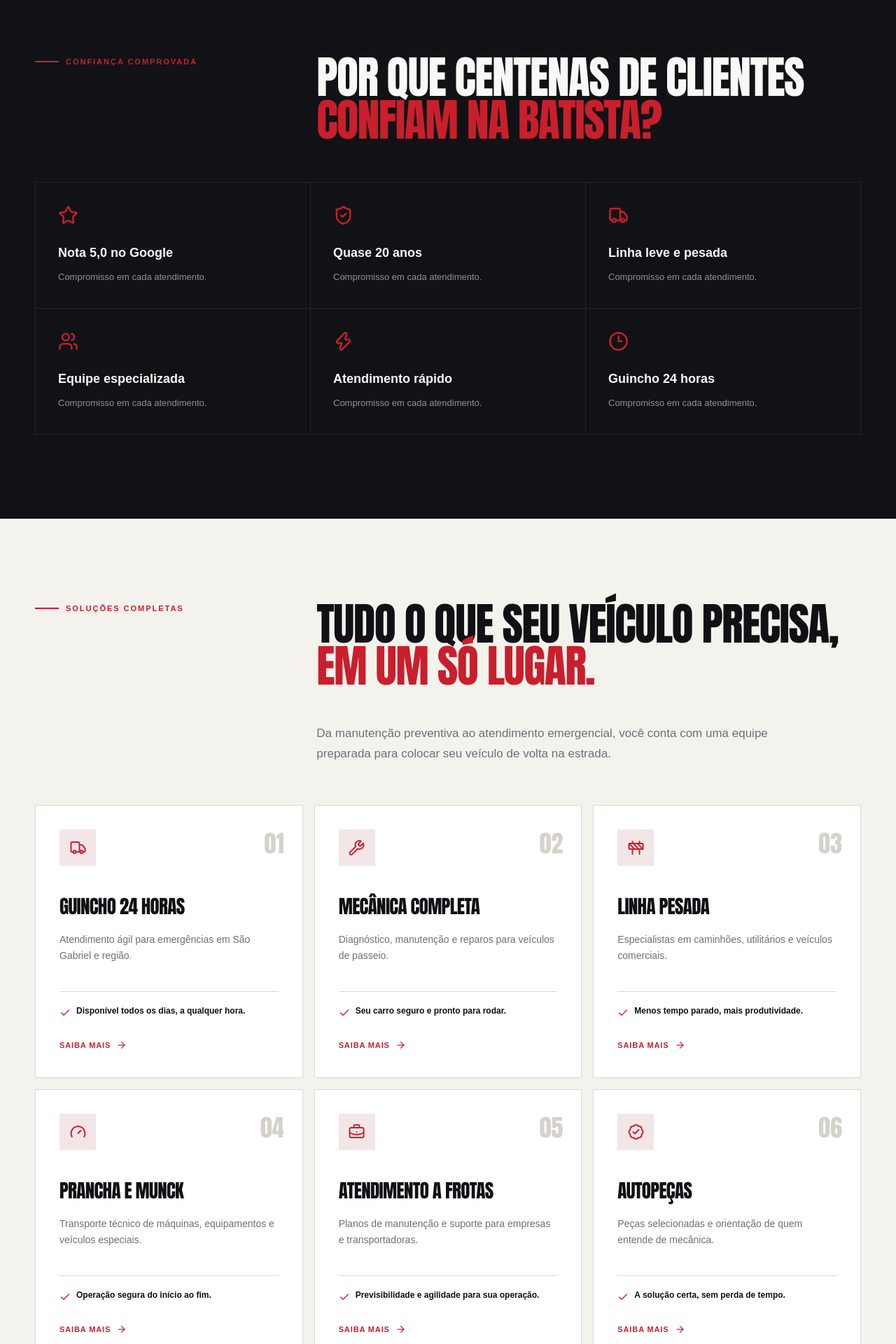
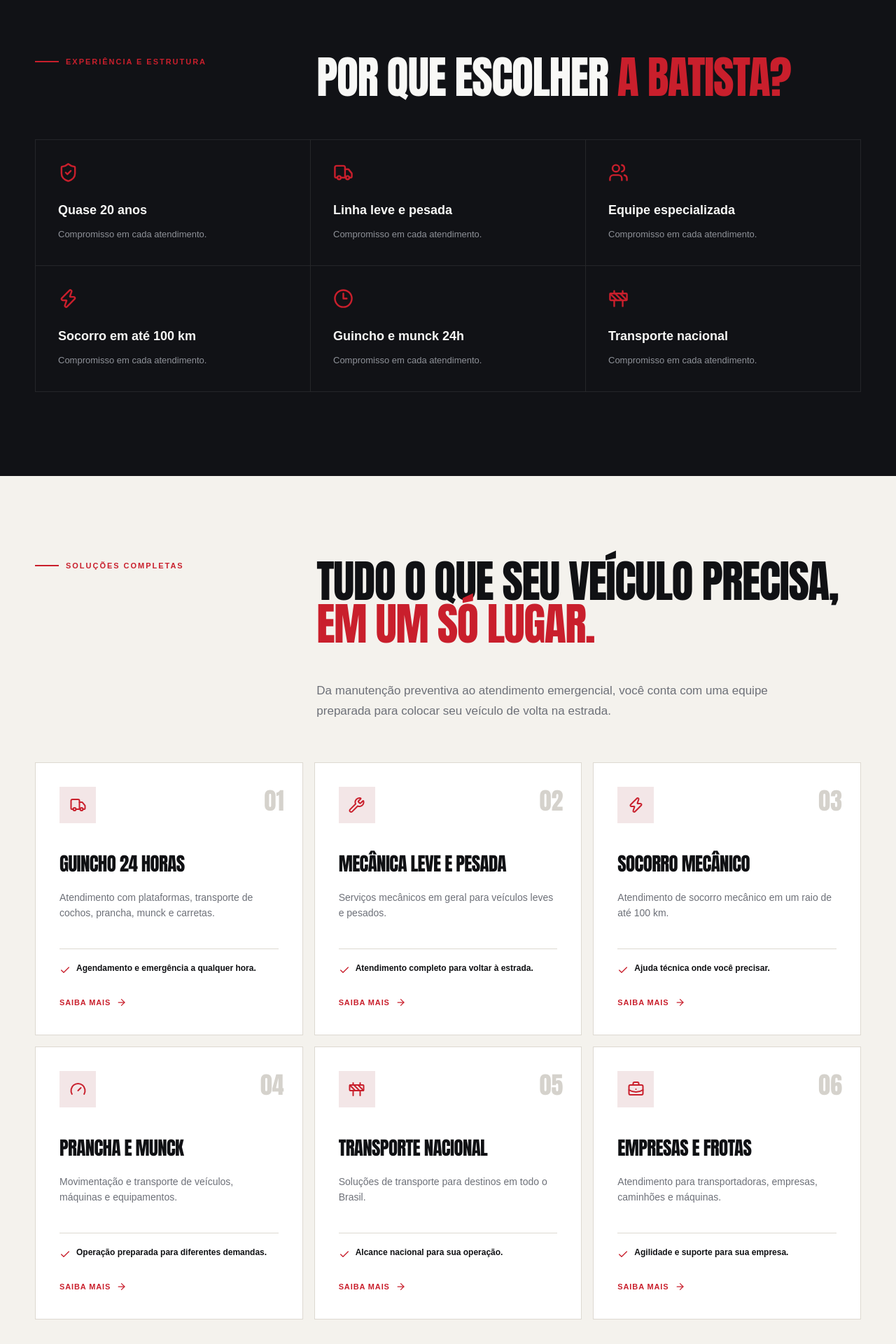
Before and after one commit to hiltonwuesleyr-ai/batista-guincho, a Next.js app: page / in a window 1280 px wide. Shown: the part 840-2760 px from the top of the page at 70% size. Built offline with nearby package versions, Linux system fonts and the light colour scheme; grey boxes are pictures that could not be loaded.

Commit message:
Atualiza dados oficiais e identidade da Batista
Atualiza contatos por setor, horários, serviços, endereço, SEO e ativos vetoriais.

```diff
--- a/app/layout.tsx
+++ b/app/layout.tsx
@@ -2,7 +2,7 @@
 import "./globals.css";
 
 const title = "Mecânica e Guinchos Batista | Guincho 24h em São Gabriel";
-const description = "Mecânica leve e pesada, guincho 24 horas, prancha, munck e atendimento para frotas em São Gabriel — RS. Quase 20 anos de experiência.";
+const description = "Mecânica leve e pesada, socorro mecânico em até 100 km, guinchos e muncks 24 horas e transporte para todo o Brasil. São Gabriel — RS.";
 
 export const metadata: Metadata = {
   metadataBase: new URL("https://batista-guinchos.vercel.app"),
@@ -16,11 +16,11 @@
 
 const schema = {
   "@context":"https://schema.org","@type":"AutoRepair","name":"Mecânica e Guinchos Batista",
-  "description":description,"telephone":"+5555999642296","foundingDate":"2007-08-22","priceRange":"$$",
-  "address":{"@type":"PostalAddress","streetAddress":"Av. Francisco Chagas, 1866 — Centro","addressLocality":"São Gabriel","addressRegion":"RS","addressCountry":"BR"},
-  "geo":{"@type":"GeoCoordinates","latitude":-30.3237506,"longitude":-54.342669},
-  "openingHours":["Mo-Fr 08:00-18:30","Sa 08:00-12:30"],"areaServed":"São Gabriel e região, RS",
-  "sameAs":["https://www.instagram.com/batista_guinchos"]
+  "description":description,"telephone":["+5555999777852","+5555999642296"],"foundingDate":"2007-08-22","priceRange":"$$",
+  "address":{"@type":"PostalAddress","streetAddress":"Av. Francisco Hermenegildo da Silva, 379 — Esplanada","postalCode":"97311-000","addressLocality":"São Gabriel","addressRegion":"RS","addressCountry":"BR"},
+  "openingHours":["Mo-Sa 08:00-12:00","Mo-Sa 14:00-18:00"],"areaServed":["São Gabriel e região, RS","Brasil"],
+  "paymentAccepted":["Dinheiro","Pix","Cartão de débito","Cartão de crédito","Boleto mediante consulta"],
+  "sameAs":["https://www.instagram.com/batista_guinchos","https://www.facebook.com/share/1cXgV8vyD5/?mibextid=wwXIfr"]
 };
 
 export default function RootLayout({children}:{children:React.ReactNode}) {
--- a/app/page.tsx
+++ b/app/page.tsx
@@ -2,23 +2,26 @@
 
 import { AnimatePresence, motion, useScroll, useTransform } from "framer-motion";
 import {
-  ArrowDown, ArrowRight, BadgeCheck, BriefcaseBusiness, Building2, Check,
+  ArrowDown, ArrowRight, BriefcaseBusiness, Building2, Check,
   ChevronDown, Clock3, Construction, ExternalLink, Gauge, Headphones,
-  MapPin, Menu, Phone, Quote, ShieldCheck, Star, Truck, Users,
+  CreditCard, MapPin, Menu, Phone, ShieldCheck, Truck, Users,
   Wrench, X, Zap
 } from "lucide-react";
 import { useEffect, useState } from "react";
 
-const WHATSAPP = "https://wa.me/5555999642296";
-const MAP = "https://www.google.com/maps/dir/?api=1&destination=-30.3237506,-54.342669";
+const WHATSAPP_GUINCHO = "https://wa.me/5555999642296";
+const WHATSAPP_OFICINA = "https://wa.me/5555999777852";
+const INSTAGRAM = "https://www.instagram.com/batista_guinchos";
+const FACEBOOK = "https://www.facebook.com/share/1cXgV8vyD5/?mibextid=wwXIfr";
+const MAP = "https://www.google.com/maps/dir/?api=1&destination=Av.%20Francisco%20Hermenegildo%20da%20Silva%2C%20379%20-%20Esplanada%2C%20S%C3%A3o%20Gabriel%20-%20RS%2C%2097311-000";
 
 const services = [
-  { icon: Truck, title: "Guincho 24 horas", text: "Atendimento ágil para emergências em São Gabriel e região.", benefit: "Disponível todos os dias, a qualquer hora." },
-  { icon: Wrench, title: "Mecânica completa", text: "Diagnóstico, manutenção e reparos para veículos de passeio.", benefit: "Seu carro seguro e pronto para rodar." },
-  { icon: Construction, title: "Linha pesada", text: "Especialistas em caminhões, utilitários e veículos comerciais.", benefit: "Menos tempo parado, mais produtividade." },
-  { icon: Gauge, title: "Prancha e Munck", text: "Transporte técnico de máquinas, equipamentos e veículos especiais.", benefit: "Operação segura do início ao fim." },
-  { icon: BriefcaseBusiness, title: "Atendimento a frotas", text: "Planos de manutenção e suporte para empresas e transportadoras.", benefit: "Previsibilidade e agilidade para sua operação." },
-  { icon: BadgeCheck, title: "Autopeças", text: "Peças selecionadas e orientação de quem entende de mecânica.", benefit: "A solução certa, sem perda de tempo." },
+  { icon: Truck, title: "Guincho 24 horas", text: "Atendimento com plataformas, transporte de cochos, prancha, munck e carretas.", benefit: "Agendamento e emergência a qualquer hora.", sector: "guincho" },
+  { icon: Wrench, title: "Mecânica leve e pesada", text: "Serviços mecânicos em geral para veículos leves e pesados.", benefit: "Atendimento completo para voltar à estrada.", sector: "oficina" },
+  { icon: Zap, title: "Socorro mecânico", text: "Atendimento de socorro mecânico em um raio de até 100 km.", benefit: "Ajuda técnica onde você precisar.", sector: "oficina" },
+  { icon: Gauge, title: "Prancha e Munck", text: "Movimentação e transporte de veículos, máquinas e equipamentos.", benefit: "Operação preparada para diferentes demandas.", sector: "guincho" },
+  { icon: Construction, title: "Transporte nacional", text: "Soluções de transporte para destinos em todo o Brasil.", benefit: "Alcance nacional para sua operação.", sector: "guincho" },
+  { icon: BriefcaseBusiness, title: "Empresas e frotas", text: "Atendimento para transportadoras, empresas, caminhões e máquinas.", benefit: "Agilidade e suporte para sua empresa.", sector: "guincho" },
 ];
 
 const gallery = [
@@ -29,30 +32,26 @@
   ["Estrutura profissional", "https://images.unsplash.com/photo-1619642751034-765dfdf7c58e?auto=format&fit=crop&w=1000&q=82"],
 ];
 
-const testimonials = [
-  { name: "Carlos M.", role: "Cliente Batista", text: "Atendimento excelente, equipe prestativa e serviço muito bem feito. Passaram segurança do começo ao fim." },
-  { name: "Rodrigo A.", role: "Motorista profissional", text: "Quando precisei do guincho, foram rápidos e cuidadosos. É o tipo de empresa que a gente salva no contato." },
-  { name: "Mariana F.", role: "Cliente local", text: "Transparência no orçamento e muita atenção no atendimento. Recomendo de olhos fechados." },
-];
-
 const faqs = [
   ["Vocês atendem caminhões?", "Sim. Trabalhamos com linha leve e linha pesada, incluindo caminhões, utilitários e veículos comerciais."],
   ["Vocês trabalham com empresas?", "Sim. Atendemos transportadoras, empresas e frotas com suporte programado e emergencial."],
   ["O guincho funciona 24 horas?", "Sim. O atendimento de guincho está disponível 24 horas em São Gabriel e região."],
-  ["Quais são as formas de pagamento?", "As condições são apresentadas pela equipe conforme o serviço. Fale conosco para consultar as opções disponíveis."],
-  ["Onde vocês estão localizados?", "Na Av. Francisco Chagas, 1866 — Centro, São Gabriel — RS."],
+  ["Quais são as formas de pagamento?", "Aceitamos dinheiro, Pix, cartões de débito e crédito e boleto mediante consulta de CPF ou CNPJ."],
+  ["Onde vocês estão localizados?", "Na Av. Francisco Hermenegildo da Silva, 379 — Esplanada, São Gabriel — RS."],
 ];
 
 const reveal = { initial: { opacity: 0, y: 28 }, whileInView: { opacity: 1, y: 0 }, viewport: { once: true, amount: .18 }, transition: { duration: .65, ease: [0.22, 1, 0.36, 1] as const } };
 
 function Logo() {
   return <a className="logo" href="#inicio" aria-label="Mecânica e Guinchos Batista — início">
-    <span className="logo-mark">B</span><span><strong>Batista</strong><small>Mecânica & Guinchos</small></span>
+    <img src="/batista-logo.svg" alt="Batista Mecânica e Guinchos" />
   </a>;
 }
 
-function WhatsAppButton({ children = "Solicitar atendimento", className = "" }: { children?: React.ReactNode, className?: string }) {
-  return <a className={`btn btn-primary ${className}`} href={`${WHATSAPP}?text=${encodeURIComponent("Olá! Vim pelo site e preciso de atendimento.")}`} target="_blank" rel="noopener noreferrer" aria-label="Solicitar atendimento pelo WhatsApp">
+function WhatsAppButton({ children = "Solicitar atendimento", className = "", sector = "guincho" }: { children?: React.ReactNode, className?: string, sector?: "guincho" | "oficina" }) {
+  const base = sector === "oficina" ? WHATSAPP_OFICINA : WHATSAPP_GUINCHO;
+  const message = sector === "oficina" ? "Olá! Vim pelo site e preciso de atendimento na oficina." : "Olá! Vim pelo site e preciso de atendimento de guincho ou munck.";
+  return <a className={`btn btn-primary ${className}`} href={`${base}?text=${encodeURIComponent(message)}`} target="_blank" rel="noopener noreferrer" aria-label={`Solicitar atendimento pelo WhatsApp da ${sector}`}>
     <Phone size={18} /> {children} <ArrowRight size={17} />
   </a>;
 }
@@ -101,7 +100,7 @@
         <a className="btn btn-outline" href="#servicos">Conheça nossos serviços <ArrowDown size={17} /></a>
       </motion.div>
       <motion.div className="hero-badges" initial={{ opacity: 0, y: 16 }} animate={{ opacity: 1, y: 0 }} transition={{ delay: .8 }}>
-        <span><Star /> Nota 5,0 no Google</span><span><Truck /> Linha leve e pesada</span><span><Clock3 /> Atendimento 24 horas</span><span><ShieldCheck /> Quase 20 anos</span>
+        <span><Wrench /> Mecânica em geral</span><span><Truck /> Linha leve e pesada</span><span><Clock3 /> Guincho e munck 24h</span><span><ShieldCheck /> Quase 20 anos</span>
       </motion.div>
     </div>
     <div className="scroll-cue"><span>Explore</span><i /></div>
@@ -113,8 +112,8 @@
 }
 
 function Trust() {
-  const items = [[Star,"Nota 5,0 no Google"],[ShieldCheck,"Quase 20 anos"],[Truck,"Linha leve e pesada"],[Users,"Equipe especializada"],[Zap,"Atendimento rápido"],[Clock3,"Guincho 24 horas"]] as const;
-  return <section className="trust section"><div className="container"><SectionHeading eyebrow="Confiança comprovada" title={<>Por que centenas de clientes <em>confiam na Batista?</em></>} />
+  const items = [[ShieldCheck,"Quase 20 anos"],[Truck,"Linha leve e pesada"],[Users,"Equipe especializada"],[Zap,"Socorro em até 100 km"],[Clock3,"Guincho e munck 24h"],[Construction,"Transporte nacional"]] as const;
+  return <section className="trust section"><div className="container"><SectionHeading eyebrow="Experiência e estrutura" title={<>Por que escolher <em>a Batista?</em></>} />
     <div className="trust-grid">{items.map(([Icon, label], i) => <motion.article key={label} {...reveal} transition={{ ...reveal.transition, delay: i*.05 }}><Icon /><strong>{label}</strong><span>Compromisso em cada atendimento.</span></motion.article>)}</div>
   </div></section>;
 }
@@ -123,7 +122,7 @@
   return <section className="section light" id="servicos"><div className="container"><SectionHeading eyebrow="Soluções completas" title={<>Tudo o que seu veículo precisa, <em>em um só lugar.</em></>} copy="Da manutenção preventiva ao atendimento emergencial, você conta com uma equipe preparada para colocar seu veículo de volta na estrada." />
     <div className="services-grid">{services.map((s, i) => <motion.article className="service-card" key={s.title} {...reveal} transition={{ ...reveal.transition, delay: (i%3)*.08 }}>
       <div className="service-icon"><s.icon /></div><span className="service-number">0{i+1}</span><h3>{s.title}</h3><p>{s.text}</p><div className="benefit"><Check />{s.benefit}</div>
-      <a href={`${WHATSAPP}?text=${encodeURIComponent(`Olá! Gostaria de saber mais sobre ${s.title}.`)}`} target="_blank" rel="noopener noreferrer">Saiba mais <ArrowRight /></a>
+      <a href={`${s.sector === "oficina" ? WHATSAPP_OFICINA : WHATSAPP_GUINCHO}?text=${encodeURIComponent(`Olá! Vim pelo site e gostaria de saber mais sobre ${s.title}.`)}`} target="_blank" rel="noopener noreferrer">Saiba mais <ArrowRight /></a>
     </motion.article>)}</div>
   </div></section>;
 }
@@ -146,7 +145,7 @@
 }
 
 function Counters() {
-  const counters = [["20+","Anos de mercado"],["5★","Avaliação média"],["24h","Atendimento"],["100%","Compromisso"]];
+  const counters = [["2007","Ano de fundação"],["100 km","Socorro mecânico"],["24h","Guinchos e muncks"],["Brasil","Transporte nacional"]];
   return <section className="counter-strip"><div className="container counter-grid">{counters.map(([n,l],i)=><motion.div key={l} {...reveal} transition={{...reveal.transition,delay:i*.08}}><strong>{n}</strong><span>{l}</span></motion.div>)}</div></section>;
 }
 
@@ -166,13 +165,14 @@
   </section>;
 }
 
-function Testimonials() {
-  const [active,setActive]=useState(0);
-  useEffect(()=>{const id=setInterval(()=>setActive(x=>(x+1)%testimonials.length),5000);return()=>clearInterval(id)},[]);
-  const t=testimonials[active];
-  return <section className="section testimonials"><div className="container testimonial-grid"><SectionHeading eyebrow="Quem conhece, recomenda" title={<>Confiança construída <em>atendimento por atendimento.</em></>} />
-    <div className="testimonial-card"><Quote /><div className="stars">{[1,2,3,4,5].map(x=><Star key={x}/>)}</div><AnimatePresence mode="wait"><motion.div key={active} initial={{opacity:0,y:10}} animate={{opacity:1,y:0}} exit={{opacity:0,y:-10}}><blockquote>“{t.text}”</blockquote><strong>{t.name}</strong><span>{t.role}</span></motion.div></AnimatePresence><div className="dots">{testimonials.map((_,i)=><button key={i} onClick={()=>setActive(i)} className={i===active?"active":""} aria-label={`Mostrar depoimento ${i+1}`}/>)}</div></div>
-  </div></section>
+function ServiceContacts() {
+  return <section className="section service-contacts"><div className="container"><SectionHeading eyebrow="Fale com o setor certo" title={<>Dois canais para um atendimento <em>mais rápido.</em></>} />
+    <div className="contact-sector-grid">
+      <motion.article {...reveal}><Wrench/><p className="eyebrow">Oficina</p><h3>Mecânica leve e pesada</h3><p>Segunda a sábado, das 8h às 12h e das 14h às 18h. Socorro mecânico em até 100 km.</p><strong>(55) 99977-7852</strong><WhatsAppButton sector="oficina">Chamar a oficina</WhatsAppButton></motion.article>
+      <motion.article {...reveal}><Truck/><p className="eyebrow">Atendimento 24 horas</p><h3>Guinchos e muncks</h3><p>Plataformas, transporte de cochos, prancha, munck, carretas e transporte para todo o Brasil.</p><strong>(55) 99964-2296</strong><WhatsAppButton>Chamar guincho 24h</WhatsAppButton></motion.article>
+    </div>
+    <motion.div className="payment-note" {...reveal}><CreditCard/><span><strong>Formas de pagamento</strong>Dinheiro, Pix, cartões de débito e crédito e boleto mediante consulta de CPF ou CNPJ.</span></motion.div>
+  </div></section>;
 }
 
 function Emergency() {
@@ -189,19 +189,20 @@
 function Location() {
   return <section className="section location" id="contato"><div className="container"><SectionHeading eyebrow="Estamos em São Gabriel" title={<>Fácil de encontrar.<br/><em>Prontos para atender.</em></>} />
     <div className="location-grid"><motion.div className="contact-card" {...reveal}>
-      <div><MapPin/><span><small>Endereço</small>Av. Francisco Chagas, 1866 — Centro<br/>São Gabriel — RS</span></div>
-      <div><Phone/><span><small>Telefone e WhatsApp</small>(55) 9 9964-2296</span></div>
-      <div><Clock3/><span><small>Oficina</small>Seg–Sex: 8h–18h30 • Sáb: 8h–12h30<br/>Guincho: 24 horas</span></div>
+      <div><MapPin/><span><small>Endereço</small>Av. Francisco Hermenegildo da Silva, 379 — Esplanada<br/>São Gabriel — RS • CEP 97311-000</span></div>
+      <div><Phone/><span><small>Oficina</small>(55) 99977-7852</span></div>
+      <div><Phone/><span><small>Guinchos e muncks 24h</small>(55) 99964-2296</span></div>
+      <div><Clock3/><span><small>Horário da oficina</small>Seg–Sáb: 8h–12h e 14h–18h<br/>Guinchos e muncks: 24 horas</span></div>
       <a className="btn btn-primary" href={MAP} target="_blank" rel="noopener noreferrer">Como chegar <ExternalLink /></a>
     </motion.div>
-    <motion.a className="map-card" href={MAP} target="_blank" rel="noopener noreferrer" {...reveal} aria-label="Abrir localização no Google Maps"><div className="map-pattern"/><div className="map-pin"><MapPin/></div><span><strong>Mecânica e Guinchos Batista</strong>Av. Francisco Chagas, 1866<small>Abrir no Google Maps <ExternalLink/></small></span></motion.a></div>
+    <motion.a className="map-card" href={MAP} target="_blank" rel="noopener noreferrer" {...reveal} aria-label="Abrir localização no Google Maps"><div className="map-pattern"/><div className="map-pin"><MapPin/></div><span><strong>Mecânica e Guinchos Batista</strong>Av. Francisco Hermenegildo da Silva, 379 — Esplanada<small>Abrir no Google Maps <ExternalLink/></small></span></motion.a></div>
   </div></section>;
 }
 
 function Footer() {
-  return <footer><div className="container footer-grid"><div><Logo/><p>Mecânica completa, linha leve e pesada e guincho 24 horas em São Gabriel e região.</p><div className="socials"><a href="https://instagram.com/batista_guinchos" target="_blank" rel="noopener noreferrer" aria-label="Instagram">IG</a><a href="#" aria-label="Facebook">f</a></div></div>
+  return <footer><div className="container footer-grid"><div><Logo/><p>Mecânica completa, linha leve e pesada, guinchos e muncks 24 horas e transporte para todo o Brasil.</p><div className="socials"><a href={INSTAGRAM} target="_blank" rel="noopener noreferrer" aria-label="Instagram">IG</a><a href={FACEBOOK} target="_blank" rel="noopener noreferrer" aria-label="Facebook">f</a></div></div>
     <div><strong>Links rápidos</strong><a href="#servicos">Serviços</a><a href="#empresas">Empresas</a><a href="#estrutura">Estrutura</a><a href="#contato">Contato</a></div>
-    <div><strong>Contato</strong><a href={WHATSAPP}>(55) 9 9964-2296</a><span>Av. Francisco Chagas, 1866</span><a href="https://instagram.com/batista_guinchos">@batista_guinchos</a></div>
+    <div><strong>Contato</strong><a href={WHATSAPP_OFICINA}>Oficina: (55) 99977-7852</a><a href={WHATSAPP_GUINCHO}>Guinchos: (55) 99964-2296</a><span>Av. Francisco Hermenegildo da Silva, 379 — Esplanada</span><a href={INSTAGRAM}>@batista_guinchos</a></div>
   </div><div className="container footer-bottom"><span>© 2026 Mecânica e Guinchos Batista.</span><span>Uma demonstração profissional por <strong>Posiciona Digital</strong></span></div></footer>
 }
 
@@ -209,7 +210,7 @@
   const [loading,setLoading]=useState(true);
   useEffect(()=>{const id=setTimeout(()=>setLoading(false),650);return()=>clearTimeout(id)},[]);
   return <><AnimatePresence>{loading&&<motion.div className="loader" exit={{opacity:0}}><div className="loader-logo">B</div><span>BATISTA</span><i/></motion.div>}</AnimatePresence>
-    <Navbar/><main><Hero/><Trust/><Services/><Process/><Companies/><Counters/><Differentials/><Gallery/><Testimonials/><Emergency/><FAQ/><Location/></main><Footer/>
-    <a className="floating-whatsapp" href={WHATSAPP} target="_blank" rel="noopener noreferrer" aria-label="Chamar no WhatsApp"><Phone/><span>Atendimento 24h</span></a>
+    <Navbar/><main><Hero/><Trust/><Services/><ServiceContacts/><Process/><Companies/><Counters/><Differentials/><Gallery/><Emergency/><FAQ/><Location/></main><Footer/>
+    <a className="floating-whatsapp" href={WHATSAPP_GUINCHO} target="_blank" rel="noopener noreferrer" aria-label="Chamar guincho ou munck pelo WhatsApp"><Phone/><span>Guincho 24h</span></a>
   </>;
 }
```
Also changed, not shown: app/globals.css, public/batista-banner.svg (added), public/batista-logo.svg (added).
